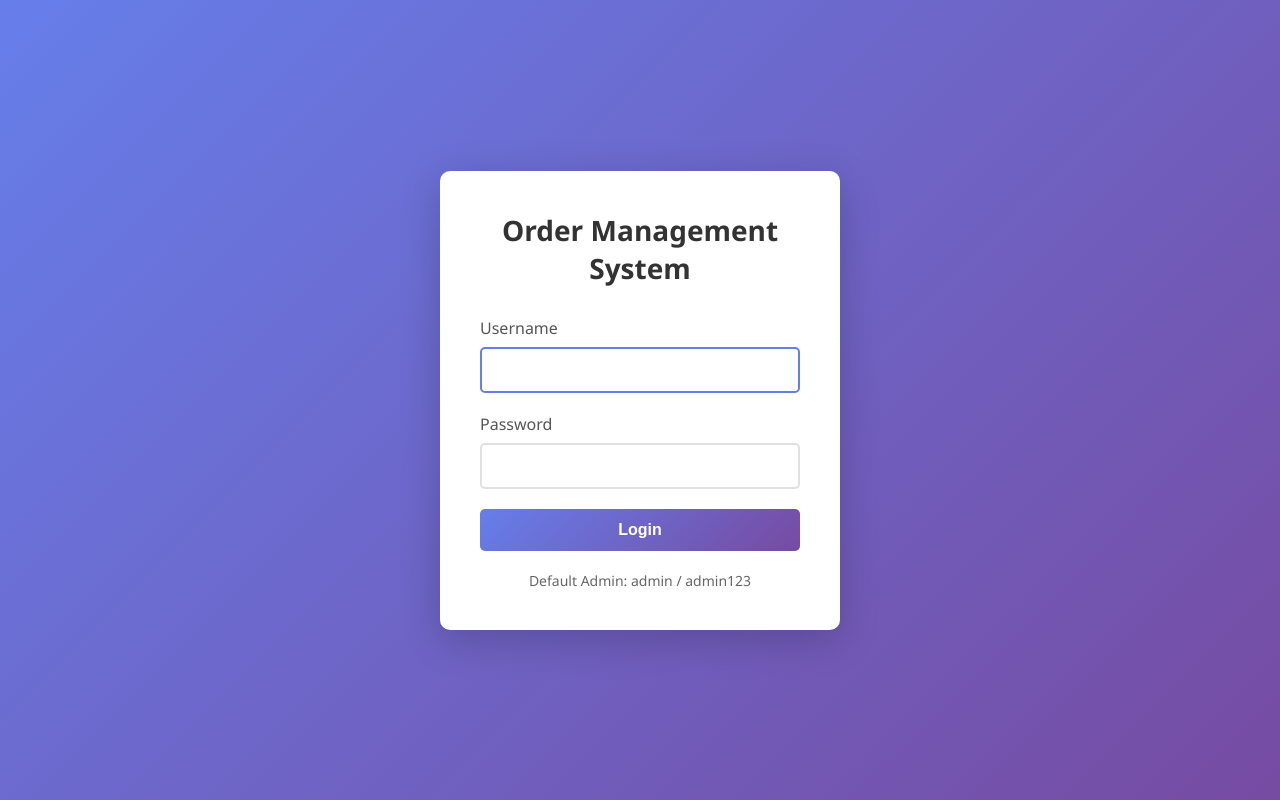
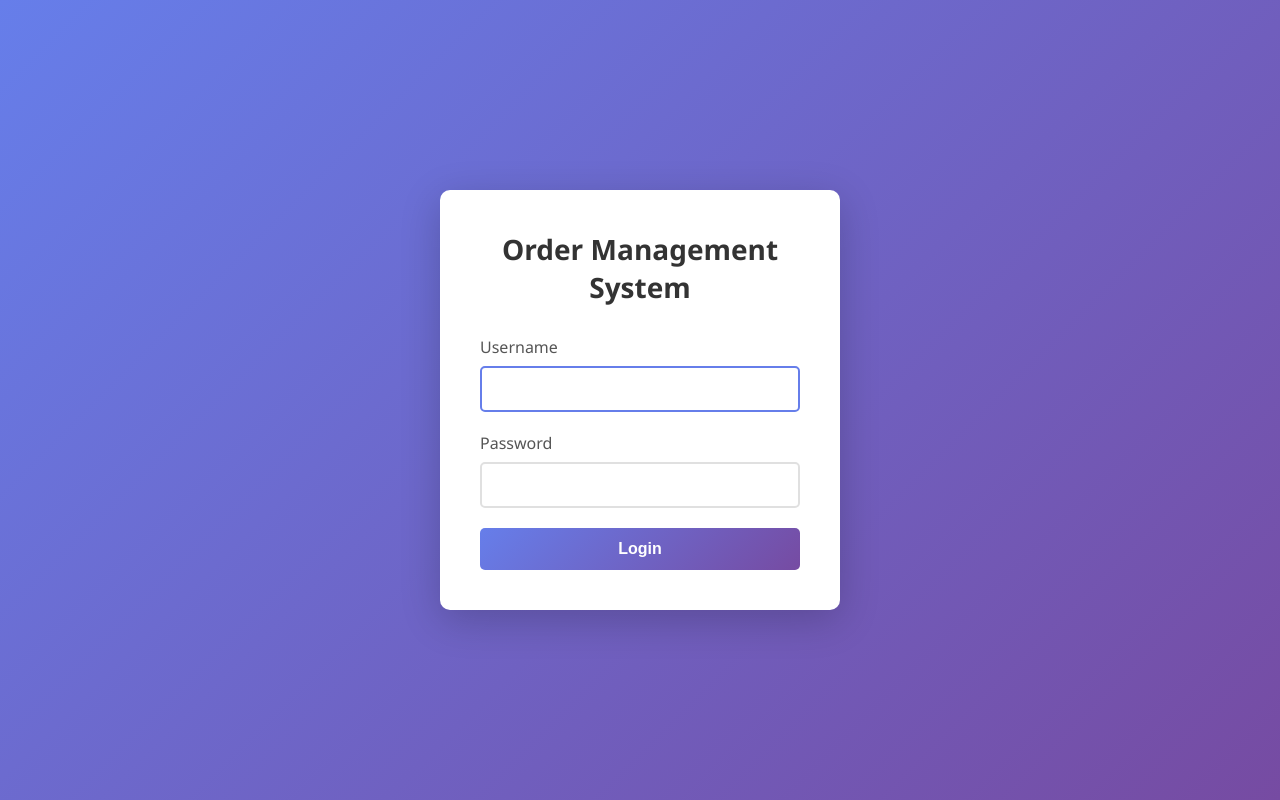
Before and after one commit to singh199908/order-management-system, a Flask app: page /login in a window 1280 px wide. Run offline with Flask 3, Linux system fonts and the light colour scheme.

Commit message:
Update admin credentials to rtc/rtc1336, remove default login info, and delete all BA users

```diff
--- a/app.py
+++ b/app.py
@@ -91,16 +91,33 @@ class SavedCart(db.Model):
 # Create tables
 with app.app_context():
     db.create_all()
-    # Create default admin user if it doesn't exist
-    admin = User.query.filter_by(username='admin').first()
-    if not admin:
+
+    # Delete all existing BA users
+    ba_users = User.query.filter_by(role='ba').all()
+    for ba_user in ba_users:
+        db.session.delete(ba_user)
+
+    # Create/update default admin user
+    admin = User.query.filter_by(username='rtc').first()
+    if admin:
+        # Update existing admin password
+        admin.password_hash = generate_password_hash('rtc1336')
+        admin.role = 'admin'
+    else:
+        # Delete old admin user if exists
+        old_admin = User.query.filter_by(username='admin').first()
+        if old_admin:
+            db.session.delete(old_admin)
+
+        # Create new admin user
         admin = User(
-            username='admin',
-            password_hash=generate_password_hash('admin123'),
+            username='rtc',
+            password_hash=generate_password_hash('rtc1336'),
             role='admin'
         )
         db.session.add(admin)
-        db.session.commit()
+
+    db.session.commit()
 
 # WhatsApp notification function
 def send_whatsapp_notification(order_id, ba_username, total_amount, item_count, to_number=None):
--- a/templates/login.html
+++ b/templates/login.html
@@ -105,13 +105,6 @@
             border: 1px solid #90caf9;
         }
 
-        .info-text {
-            text-align: center;
-            margin-top: 20px;
-            color: #666;
-            font-size: 14px;
-        }
-
         /* Mobile and Tablet Responsive Styles */
         @media (max-width: 768px) {
             body {
@@ -149,10 +142,6 @@
             .form-group {
                 margin-bottom: 15px;
             }
-
-            .info-text {
-                font-size: 12px;
-            }
         }
     </style>
 </head>
@@ -183,10 +172,6 @@
 
             <button type="submit" class="btn">Login</button>
         </form>
-
-        <div class="info-text">
-            <p>Default Admin: admin / admin123</p>
-        </div>
     </div>
 </body>
 </html>
```
